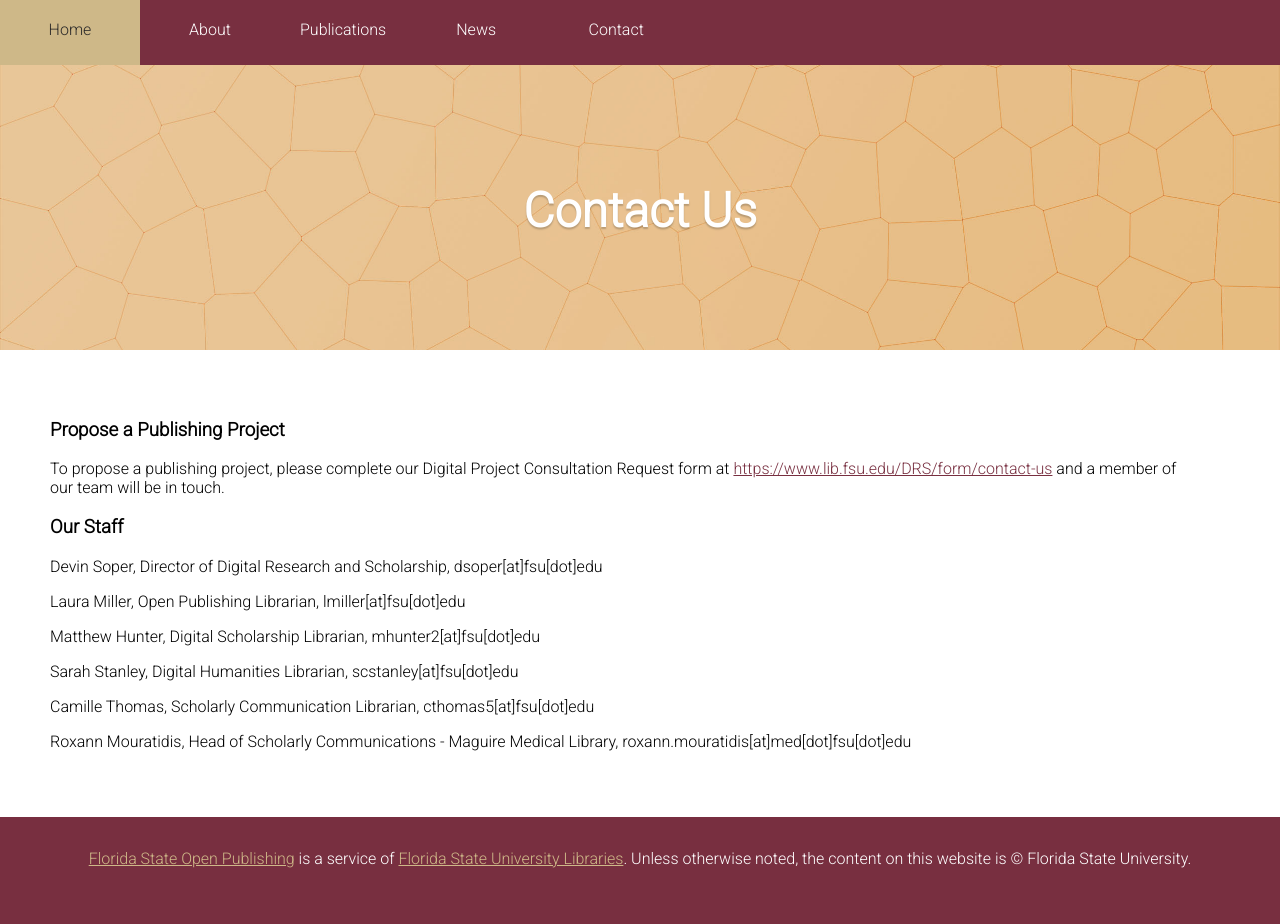
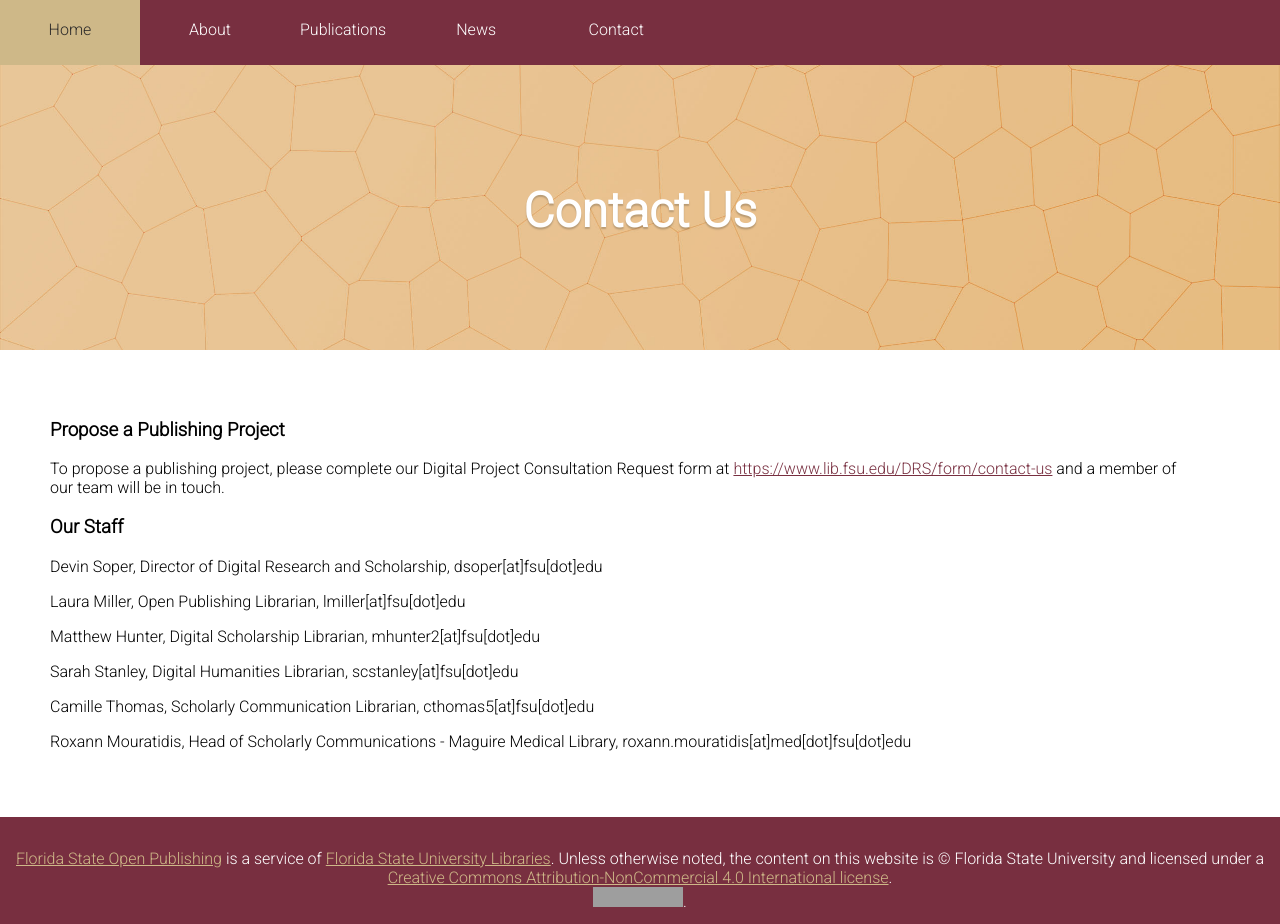
Before and after one commit to fsulibpub/fsulibpub.github.io, a Jekyll site: the page built from contact.md, in a window 1280 px wide and 924 px high. Built offline with Jekyll 4.4.1, drawn with Linux system fonts in a browser that asks for light colours; grey boxes are pictures that could not be loaded.

Commit message:
Update default.html

```diff
--- a/_layouts/default.html
+++ b/_layouts/default.html
@@ -16,7 +16,7 @@
       {{ content }}
     </div>
     <footer>
-      <p align="center"><a href="http://publishing.lib.fsu.edu/">Florida State Open Publishing</a> is a service of <a href="https://www.lib.fsu.edu/">Florida State University Libraries</a>. Unless otherwise noted, the content on this website is &copy; Florida State University.</p>
+      <p align="center"><a href="http://publishing.lib.fsu.edu/">Florida State Open Publishing</a> is a service of <a href="https://www.lib.fsu.edu/">Florida State University Libraries</a>. Unless otherwise noted, the content on this website is &copy; Florida State University and licensed under a <a href="https://creativecommons.org/licenses/by-nc/4.0/">Creative Commons Attribution-NonCommercial 4.0 International license</a>.<br /><a rel="license" href="http://creativecommons.org/licenses/by-nc/4.0/"><img alt="Creative Commons License" style="border-width:0" src="https://i.creativecommons.org/l/by-nc/4.0/88x31.png" /></a>.</p>
     </footer>
   </body>
 </html>
```
